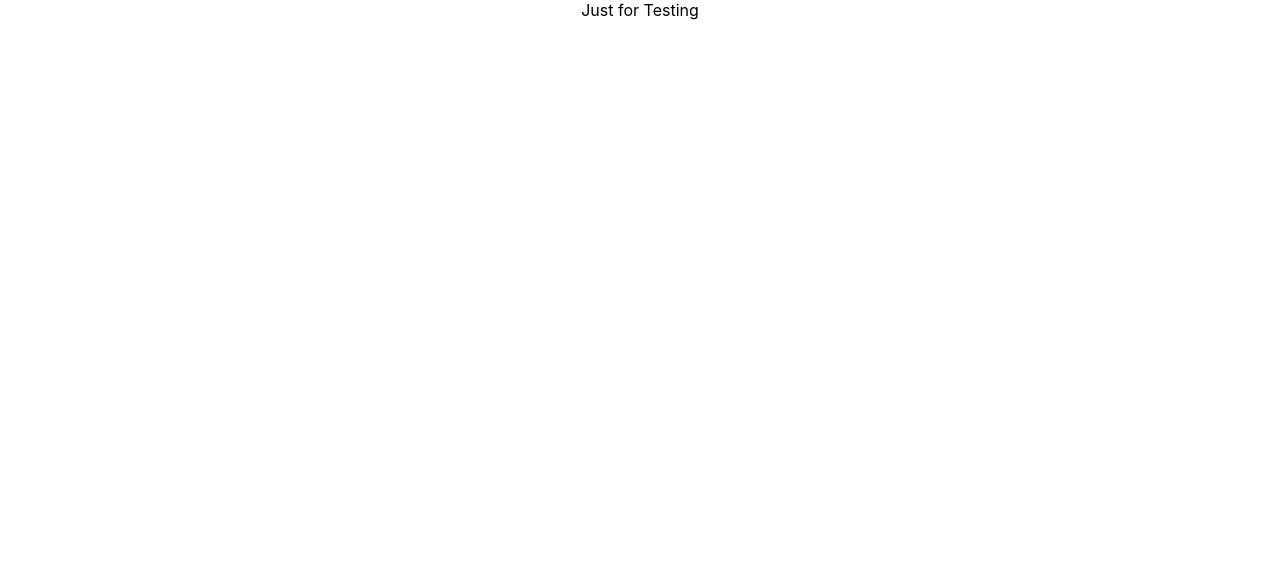
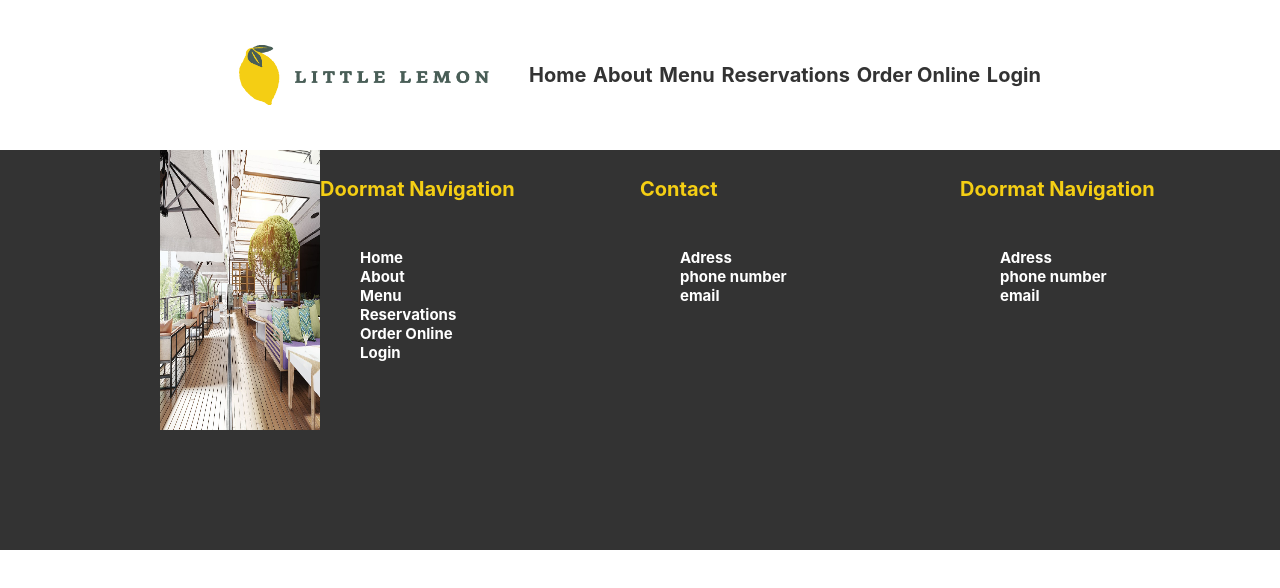
Before and after one commit to AhmadTessieh/little-lemon-web, a React (Create React App) app: page / in a window 1280 px wide. Shown: the top 588 px of the page. Built offline with nearby package versions, Linux system fonts and the light colour scheme.

Commit message:
First Officaly change

```diff
--- a/public/index.html
+++ b/public/index.html
@@ -5,10 +5,11 @@
     <link rel="icon" href="%PUBLIC_URL%/favicon.ico" />
     <meta name="viewport" content="width=device-width, initial-scale=1" />
     <meta name="theme-color" content="#000000" />
-    <meta
-      name="description"
-      content="Web site created using create-react-app"
-    />
+    <meta name="description" content="Welcome to Little Lemon, a cozy Mediterranean restaurant offering fresh, flavorful dishes made with the finest ingredients. Explore our menu, reserve a table, and enjoy the best dining experience in town!"/>
+    <meta name="og:title" content="Little Lemon - Fresh Mediterranean Cuisine"/>
+    <meta name="og:description" content="Discover Little Lemon, your go-to spot for delicious Mediterranean dishes. Enjoy a warm atmosphere, mouthwatering meals, and exceptional service. Book a table and experience the taste of the Mediterranean today!"/>
+    <meta name="og:image" content="src\images\restaurant.jpg"/>
+
     <link rel="apple-touch-icon" href="%PUBLIC_URL%/logo192.png" />
     <!--
       manifest.json provides metadata used when your web app is installed on a
--- a/src/App.js
+++ b/src/App.js
@@ -1,8 +1,15 @@
 import './App.css';
+import Header from './Header';
+import Nav from './Nav';
+import Main from './Main';
+import Footer from './Footer';
 function App() {
   return (
     <div className="App">
-      Just for Testing
+      <Header/>
+      <Nav/>
+      <Main/>
+      <Footer/>
     </div>
   );
 }
--- /dev/null
+++ b/src/Footer.css
@@ -0,0 +1,57 @@
+.Footer{
+    width: 100%;
+    height: 400px;
+    display: flex;
+    flex-direction: row;
+    background-color: #333333;
+
+}
+
+.Footer div{
+    width: 25%;
+    height: 100%;
+    display: flex;
+    flex-direction: column;
+    gap: 5px;
+    justify-content: flex-start;
+    align-items: flex-start;
+}
+
+#footimg{
+    display: flex;
+    flex-direction: row;
+    justify-content: flex-end;
+    align-items: flex-start;
+}
+
+#footerimg{
+
+    width: 160px;
+    height: 280px;
+
+}
+
+.footp1 h4{
+    font-size: 20px;
+    color: #F4CE14;
+
+}
+
+
+
+#footlist li{
+    font-size: 20px;
+    list-style: none;
+    color: #F4CE14;
+
+}
+
+#footlist li a{
+    display: flex;
+    font-size: 15px;
+    text-decoration: none;
+    color: white;
+    font-weight: bold;
+    justify-content: flex-start;
+
+}
--- /dev/null
+++ b/src/Footer.js
@@ -0,0 +1,47 @@
+import "./Footer.css";
+import restaurant from './images/restaurant.jpg';
+function Footer() {
+  return (
+    <footer className="Footer">
+      <div id="footimg">
+        <img id="footerimg" src={restaurant}></img>
+      </div>
+      <div className="footp1">
+        <h4>Doormat Navigation</h4>
+        <ul id="footlist">
+        <li><a href="">Home</a></li>
+        <li><a href="">About</a></li>
+        <li><a href="">Menu</a></li>
+        <li><a href="">Reservations</a></li>
+        <li><a href="">Order Online</a></li>
+        <li><a href="">Login</a></li>
+
+
+      </ul>
+      </div>
+      <div className="footp1" >
+      <h4>Contact</h4>
+        <ul id="footlist">
+        <li><a href="">Adress</a></li>
+        <li><a href="">phone number</a></li>
+        <li><a href="">email</a></li>
+
+
+
+      </ul>
+      </div>
+      <div className="footp1">
+      <h4>Doormat Navigation</h4>
+        <ul id="footlist">
+        <li><a href="">Adress</a></li>
+        <li><a href="">phone number</a></li>
+        <li><a href="">email</a></li>
+
+
+      </ul>
+      </div>
+    </footer>
+  );
+}
+
+export default Footer;
--- /dev/null
+++ b/src/Header.js
@@ -0,0 +1,10 @@
+
+function Header() {
+  return (
+    <header className="Header">
+
+    </header>
+  );
+}
+
+export default Header;
--- /dev/null
+++ b/src/Main.js
@@ -0,0 +1,10 @@
+
+function Main() {
+  return (
+    <main className="Main">
+
+    </main>
+  );
+}
+
+export default Main;
--- /dev/null
+++ b/src/Nav.css
@@ -0,0 +1,37 @@
+#logo{
+    width: 250px;
+    height: 60px;
+}
+
+.Nav{
+
+    display: flex;
+    flex-direction: row;
+    width: 100%;
+    height: 150px;
+    justify-content: center;
+    align-items: center;
+}
+
+#navlist{
+    width: 40%;
+    display: flex;
+    flex-direction: row;
+    justify-content: space-between;
+    align-items: center;
+
+}
+
+#navlist li{
+    font-size: 20px;
+    list-style: none;
+
+}
+
+#navlist li a{
+    font-size: 20px;
+    text-decoration: none;
+    color: #333333;
+    font-weight: bold;
+
+}
--- /dev/null
+++ b/src/Nav.js
@@ -0,0 +1,21 @@
+import "./Nav.css";
+import logo from './images/Logo.png';
+function Nav() {
+  return (
+    <nav className="Nav">
+      <img id="logo" src={logo}></img>
+      <ul id="navlist">
+        <li><a href="">Home</a></li>
+        <li><a href="">About</a></li>
+        <li><a href="">Menu</a></li>
+        <li><a href="">Reservations</a></li>
+        <li><a href="">Order Online</a></li>
+        <li><a href="">Login</a></li>
+
+
+      </ul>
+    </nav>
+  );
+}
+
+export default Nav;
```
Also changed, not shown: src/images/Logo.png (added), src/images/restaurant.jpg (added).
